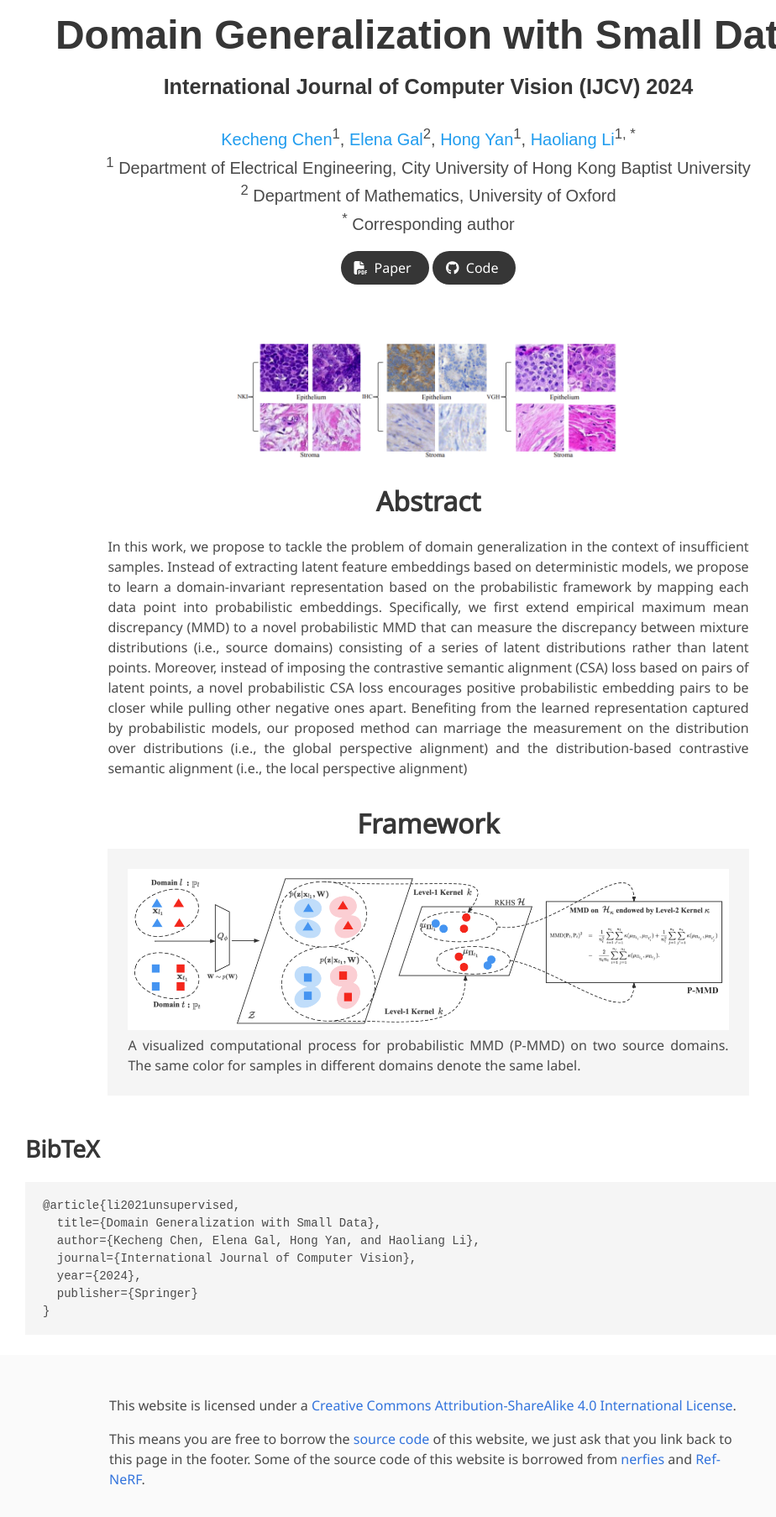
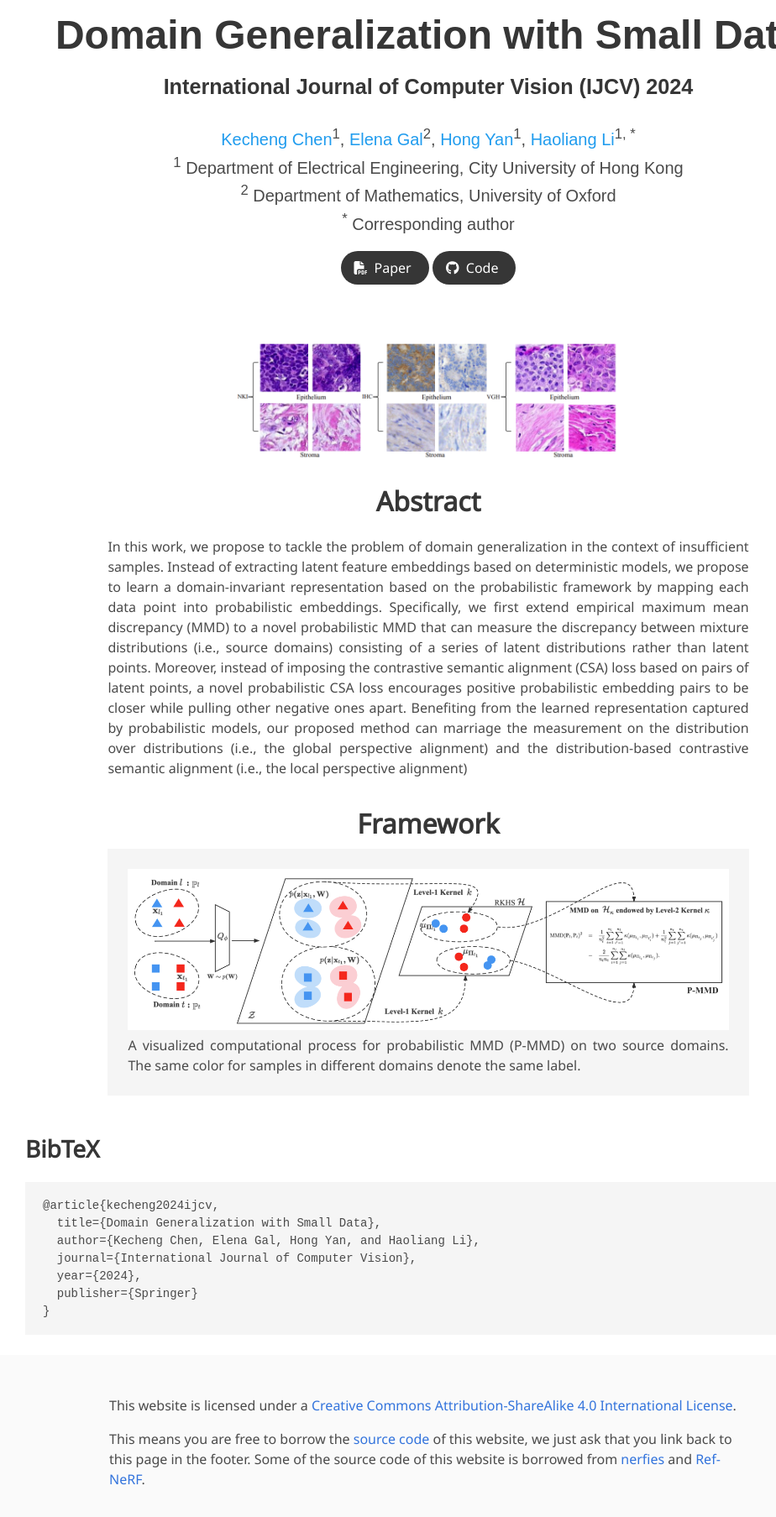
Before and after one commit to tonyckc/SDDG, a plain HTML site: page index.html in a window 1280 px wide. Shown: the part 61-1868 px from the top of the page at 84% size, without its empty margins (130-1054 px from the left). Drawn offline with nearby package versions, Linux system fonts and the light colour scheme; some icons are missing; a web font is replaced by a local one.

Commit message:
Update index.html

```diff
--- a/index.html
+++ b/index.html
@@ -85,7 +85,7 @@
           </div>
 
           <div class="is-size-5 publication-authors">
-            <span class="author-block"><sup>1</sup> Department of Electrical Engineering, City University of  Hong Kong Baptist University</span><br>
+            <span class="author-block"><sup>1</sup> Department of Electrical Engineering, City University of  Hong Kong</span><br>
             <span class="author-block"><sup>2</sup> Department of Mathematics,  University of Oxford</span><br>
             <span class="author-block"><sup>*</sup> Corresponding author</span>
           </div>
@@ -189,7 +189,7 @@ samples in different domains denote the same label. </p>
 <section class="section" id="BibTeX">
   <div class="container is-max-desktop content">
     <h2 class="title">BibTeX</h2>
-    <pre><code>@article{li2021unsupervised,
+    <pre><code>@article{kecheng2024ijcv,
   title={Domain Generalization with Small Data},
   author={Kecheng Chen, Elena Gal, Hong Yan, and Haoliang Li},
   journal={International Journal of Computer Vision},
```
